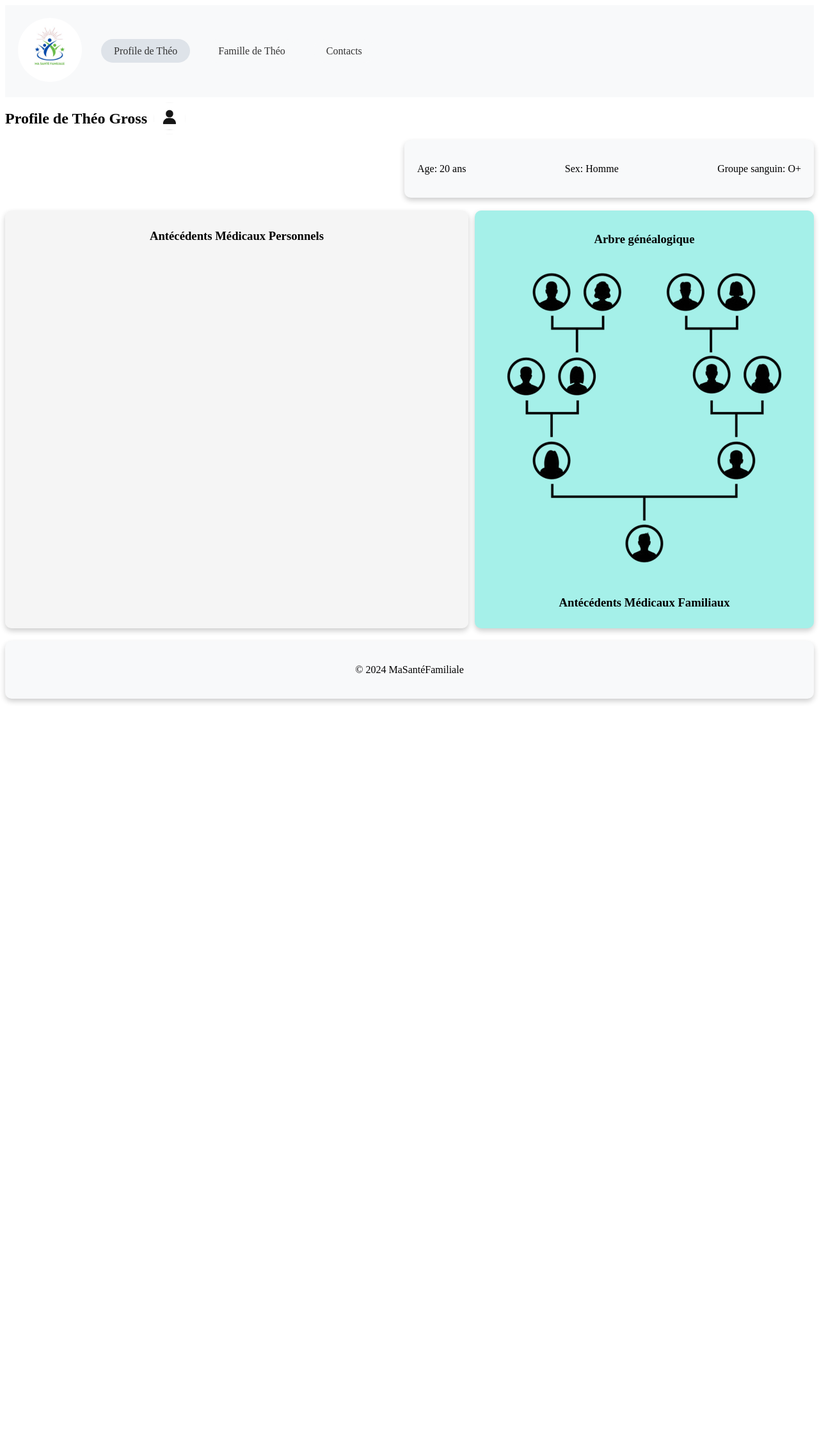
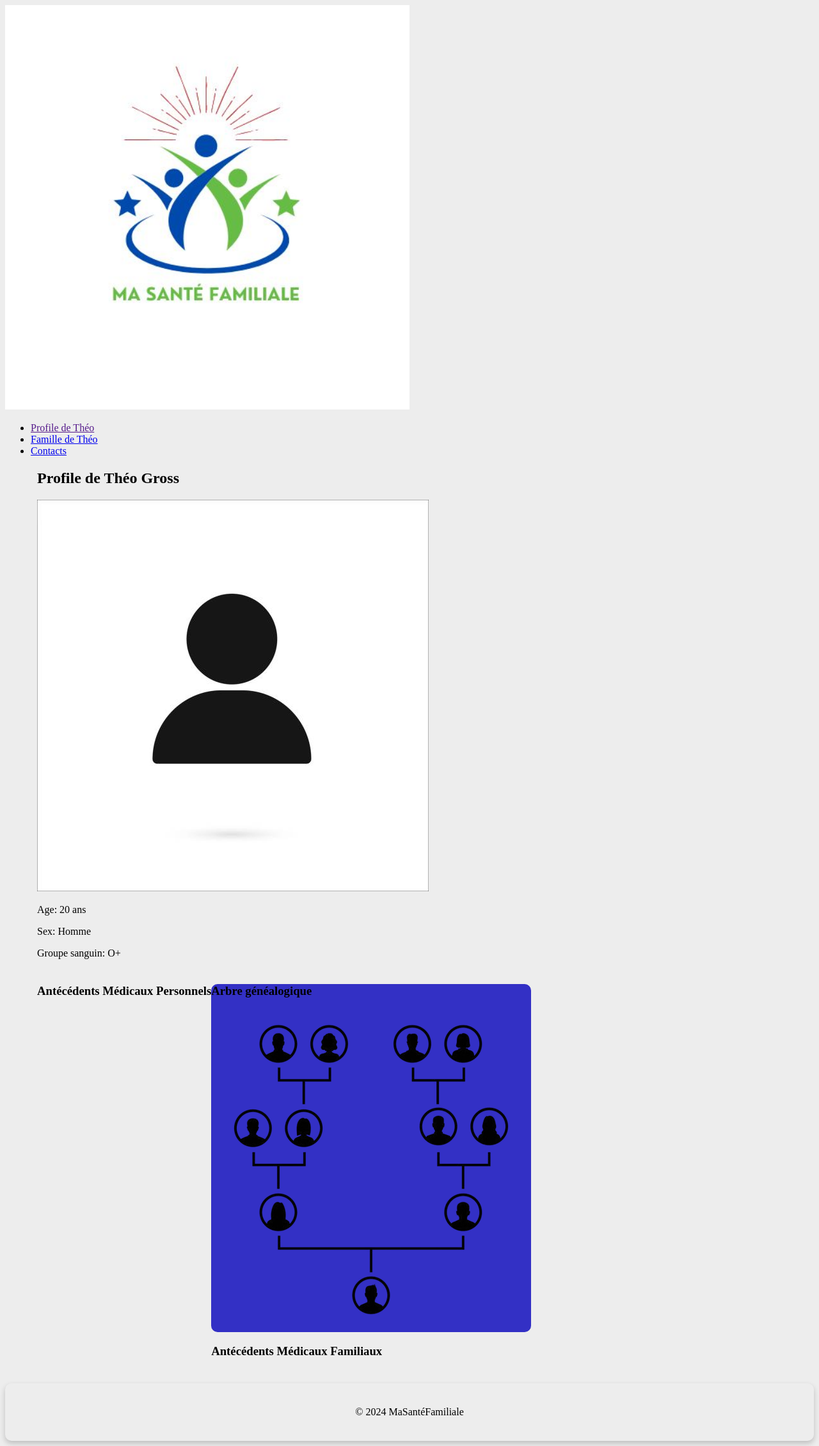
Before and after one commit to An0sis/masantefamiliale, a Django app: template website/main/templates/family_page_admin.html in a window 1280 px wide. Shown: the whole page at 64% size. Before the commit the page ends 1099 px from the top, so only its background shows below. Run offline with Django 4.2, Linux system fonts and the light colour scheme; the template is opened without the code that fills it, so the values that code supplies are empty; a user stored in the database is signed in.

Commit message:
fix: merge

```diff
--- a/website/website/static/styles/profiles_styles.css
+++ b/website/website/static/styles/profiles_styles.css
@@ -1,153 +1,109 @@
 /* styles.css */
 
 body {
-    display: flex;
-    flex-direction: column;
-    min-height: 100vh;
-    margin-bottom: 20px;
+    /* min-height: 100vh; */
+    /* margin-bottom: 20px; */
+    background-color: #EDEDED;
 }
 
 main {
-    flex: 1 0 auto;
+    /* flex: 1 0 auto; */
+    padding-left: 50px;
+    padding-right: 50px;
 }
 
-footer {
-    flex-shrink: 0;
+.logo img {
+    width: 50%;
+    /* height: 100px; */
+    /* object-fit: cover; */
+    /* border-radius: 10px; */
 }
 
-header {
-    background-color: #f8f9fa;
-    padding: 20px;
-    display: flex;
-    /* justify-content: space-between; */
-    align-items: center;
-    /* position: relative; */
+.info-box {
+    padding-left: 20px;
+    /* margin-bottom: 20px; */
+    border: 2px dotted #3330C5;
+    width: 45%;
+    /* border-bottom: 1px solid #000; */
+    /* border-radius: 1px; */
 }
 
-/* .wave {
-    position: absolute;
-    bottom: 0;
-    width: 100%;
-    height: 100px;
-    background: url(https://media.geeksforgeeks.org/wp-content/uploads/20200326181026/wave3.png);
-    background-size: cover;
-    background-repeat: no-repeat;
-} */
-
-header .logo {
-    display: flex;
-    align-items: center;
+.titleorange {
+    color: #E7302A;
 }
 
-header .logo img {
-    width: 100px;
-    border-radius: 50%;
-    margin-right: 20px;
+.titlefamille {
+    color: #EDEDED;
+    text-align: center;
 }
 
-header a {
-    color: #333;
-    text-decoration: none;
-}
-
-header nav ul {
-    list-style-type: none;
-    padding: 0;
-}
-
-header nav ul li:hover {
-    background-color: #b6bdc5;
-}
-
-header nav ul li {
-    display: inline;
-    margin: 0 10px;
-    padding: 10px 20px;
-    background-color: #f8f9fa;
-    border-radius: 20px;
-    transition: background-color 0.3s ease;
-}
-
-.profile-link {
-    display: inline;
-    margin: 0 10px;
-    padding: 10px 20px;
-    background-color: #dee3e9;
-    border-radius: 20px;
-}
-
-.profile-header {
-    display: flex;
+.tree {
+    background-color: #3330C5;
+    /* bordure ronde */
+    border-radius: 10px;
+    /* ali */
     align-items: center;
-}
-
-.profile .profile-header img {
-    width: 50px;
-    height: 50px;
-    border-radius: 50%;
-    margin-left: 10px;
-}
-
-.profile-info {
-    margin-left: auto;
-    margin-right: 0;
-    display: flex;
-    justify-content: space-between;
-    max-width: 600px;
-    background-color: #f8f9fa;
-    padding: 20px;
-    border-radius: 10px;
-    box-shadow: 0 4px 8px 0 rgba(0, 0, 0, 0.2);
-    transition: box-shadow 0.3s ease;
-    margin-bottom: 20px;
 }
 
 .details {
     display: flex;
-    text-align: center;
-    justify-content: space-between;
+    margin-top: 20px;
+    /* width: 100vw; */
 }
 
-.maladies {
-    background-color: #ebe9e979;
-    flex: 2;
-    margin-right: 10px;
-    padding: 10px;
-    border-radius: 10px;
-    /* Add border radius to make the edges smooth */
-    box-shadow: 0 4px 8px 0 rgba(0, 0, 0, 0.2);
-    /* Add a box shadow for a 3D effect */
-    transition: box-shadow 0.3s;
+.details > div.desease {
+    flex-grow: 1;
 }
 
-.maladies:hover {
-    box-shadow: 0 8px 16px 0 rgba(0, 0, 0, 0.2);
+.desease {
+    display: flex;
+    justify-content: space-between;
+    /* flex-basis: 60%; */
 }
 
-.genealogy {
-    background-color: #a5f0e9;
-    /* text-align: center; */
-    flex: 1;
-    padding: 10px;
-    border-radius: 10px;
-    box-shadow: 0 4px 8px 0 rgba(0, 0, 0, 0.2);
-    transition: box-shadow 0.3s;
+.antecedent {
+    margin-right: 20px;
+    width: 70%;
+}
+.age {
+    margin-right: 20px;
+    width: 30%;
 }
 
-.genealogy:hover {
-    box-shadow: 0 8px 16px 0 rgba(0, 0, 0, 0.2);
-    /* Change the box shadow when the mouse hovers over the details section */
+.list {
+    flex-grow: 1;
+    background-color: #ffffff;
+    /* Couleur de fond blanche */
+    border: 1px solid #ffffff;
+    /* Bordure noire */
+    padding: 10px;
+    /* Espace à l'intérieur de la boîte */
+    margin-bottom: 10px;
+    /* Espace sous la boîte */
 }
 
-.tree {
-    /* text-align: center; */
-    padding: 5px;
-    /* background-color: #a5f0e9; */
+.btn {
+    background-color: #E7302A;
+    /* Couleur de fond orange */
+    border: none;
+    /* Supprime la bordure */
+    color: white;
+    /* Couleur du texte blanche */
+    padding: 5px 20px;
+    /* Espace à l'intérieur du bouton */
+    text-align: center;
+    /* Centre le texte */
+    text-decoration: none;
+    /* Supprime le soulignement */
+    display: inline-block;
+    font-size: 16px;
+    border-radius: 10px;
+    /* Ajoute des coins arrondis */
 }
 
 /* Footer */
 footer {
-    background-color: #f8f9fa;
+    /* background-color: #f8f9fa; */
     padding: 20px;
     margin-top: 20px;
     text-align: center;
```
Also changed, not shown: website/main/templates/profile_page_admin.html (+68 -48 lines), website/db.sqlite3 (deleted), website/website/static/image/logo.png (added).
